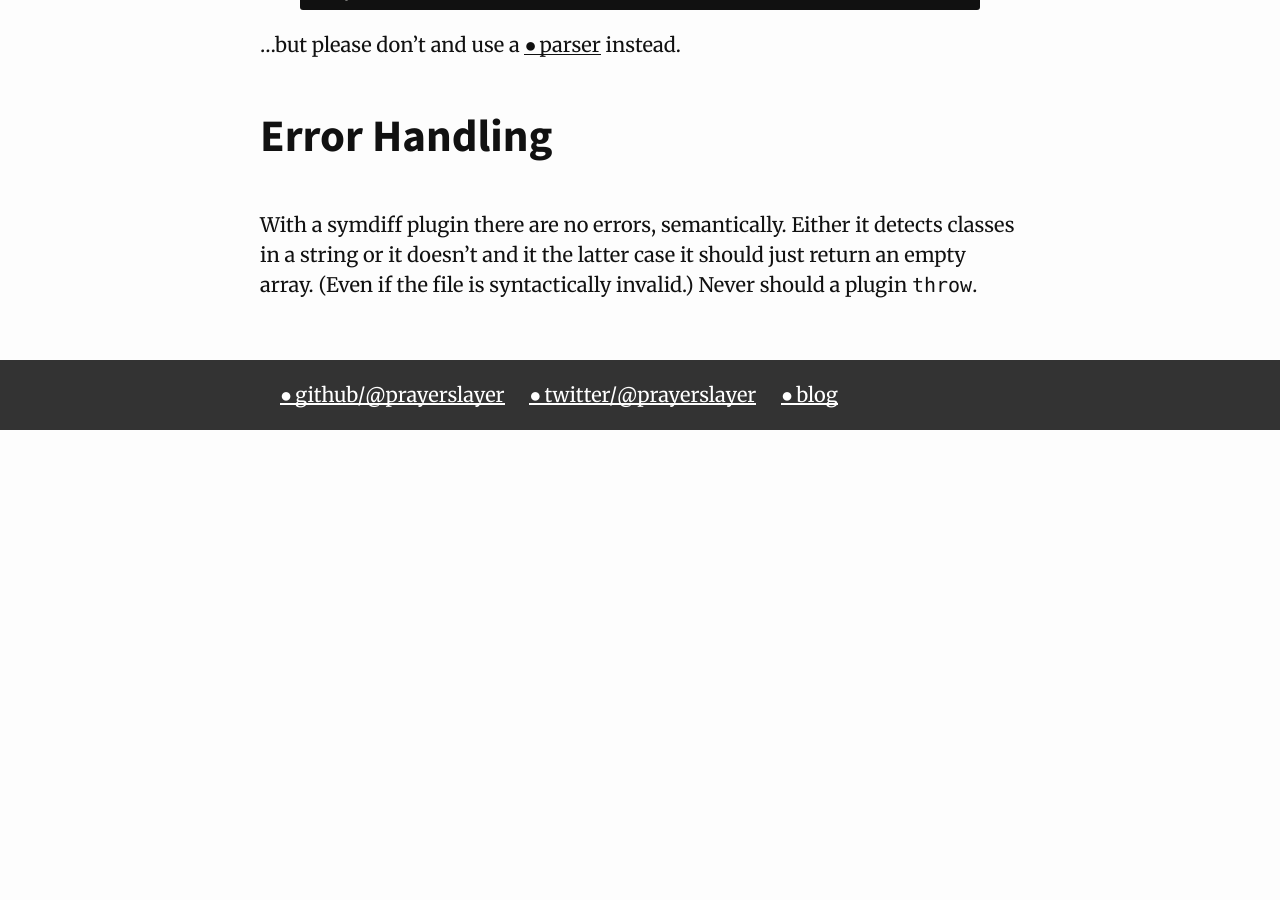
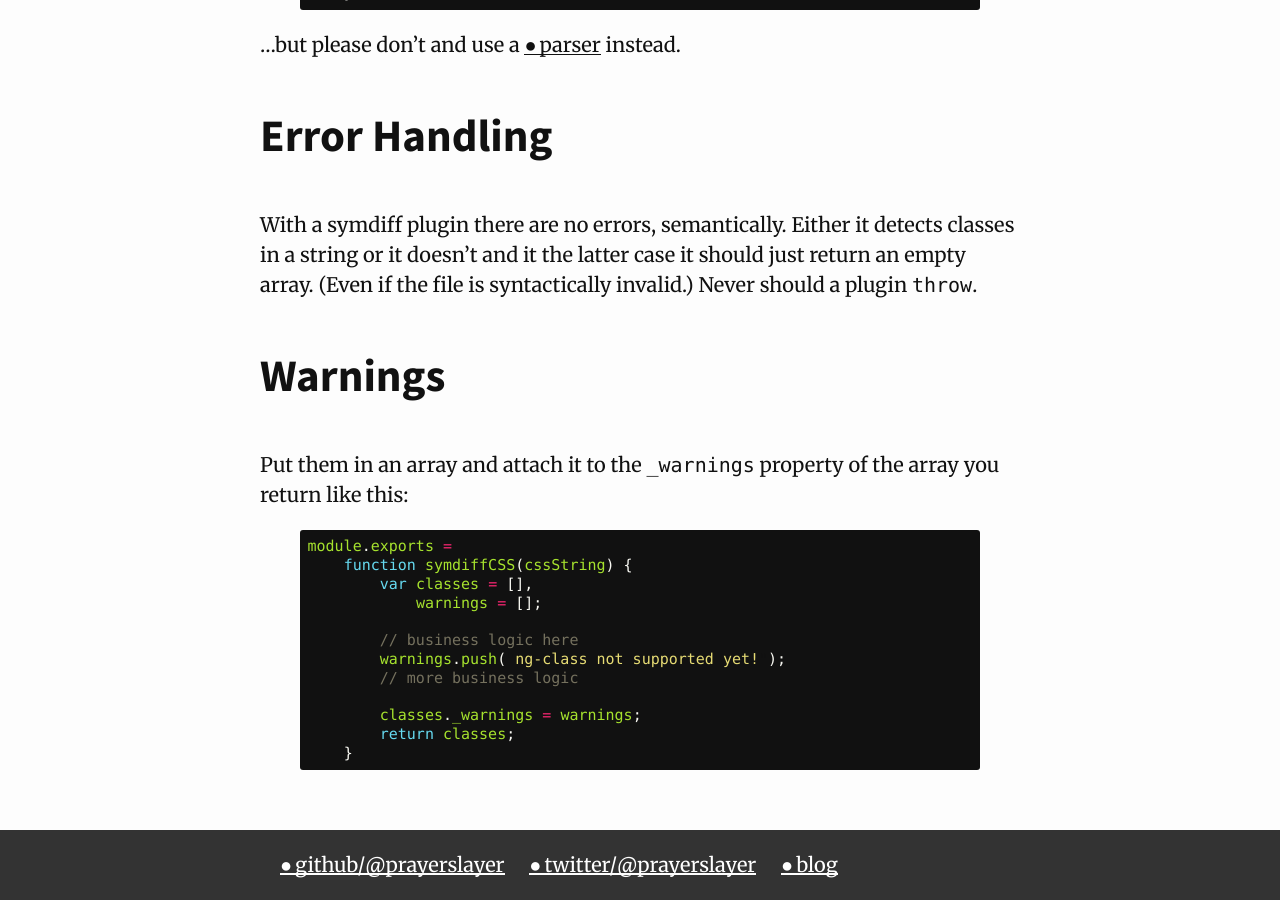
Before and after one commit to symdiff/symdiff.github.io, a Jekyll site: the page built from write-a-plugin.md, in a window 1280 px wide and 900 px high, scrolled down 778 px. Built offline with Jekyll 4.4.1, drawn with Linux system fonts in a browser that asks for light colours; before the commit the page ends 1208 px from its top, so only the background shows below that.

Commit message:
warnings support

```diff
--- a/write-a-plugin.md
+++ b/write-a-plugin.md
@@ -28,3 +28,22 @@ module.exports =
 ### Error Handling
 
 With a symdiff plugin there are no errors, semantically. Either it detects classes in a string or it doesn’t and it the latter case it should just return an empty array. (Even if the file is syntactically invalid.) Never should a plugin `throw`.
+
+### Warnings
+
+Put them in an array and attach it to the `_warnings` property of the array you return like this:
+
+{% highlight javascript %}
+module.exports =
+    function symdiffCSS(cssString) {
+        var classes = [],
+            warnings = [];
+
+        // business logic here
+        warnings.push("ng-class not supported yet!");
+        // more business logic
+
+        classes._warnings = warnings;
+        return classes;
+    }
+{% endhighlight %}
```
